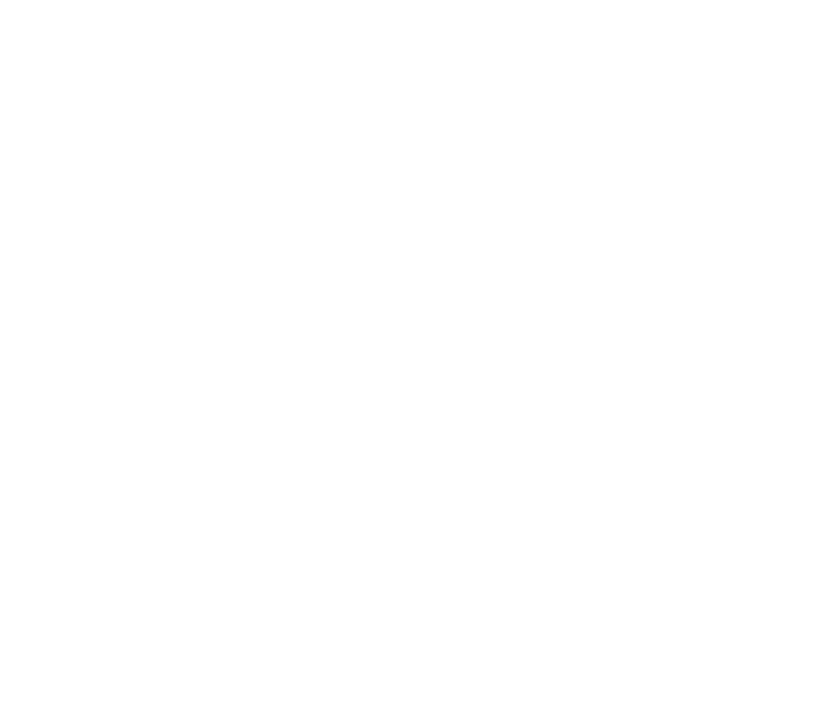
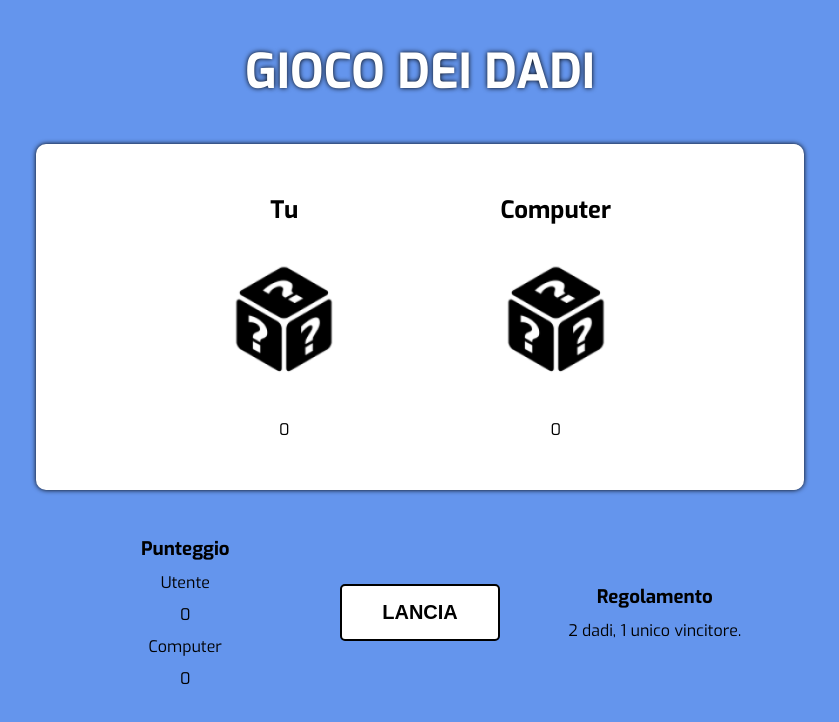
Before and after one commit to carmine-bonavoglia/js-mail-dadi, a plain HTML site: page Dadi/index.html in a window 1280 px wide. Shown: the whole page, without its empty margins (220-1059 px from the left). Drawn offline with Linux system fonts and the light colour scheme.

Commit message:
Dadi HTML + CSS

```diff
--- a/Dadi/css/style.css
+++ b/Dadi/css/style.css
@@ -0,0 +1,66 @@
+*{
+    margin: 0;
+    padding: 0;
+    box-sizing: border-box;
+}
+
+body{
+    background-color: cornflowerblue;
+    text-align: center;
+    font-family: 'Exo', sans-serif;
+}
+
+.container{
+    width: 60%;
+    margin: 0 auto;
+    text-align: center;
+    padding: 50px;
+    background: white;
+    border-radius: 10px;
+    box-shadow: 0px 0px 5px black;
+}
+
+h1{
+    text-transform: uppercase;
+    color: white;
+    font-weight: 700;
+    font-size: 48px;
+    margin: 40px;
+    text-shadow: 0px 0px 5px black;
+}
+
+/* Box Dadi */
+.box-dado{
+    width: 40%;
+    display: inline-block;
+}
+
+img{
+    margin: 30px;
+}
+
+/* /Box Dadi */
+
+/* Box Punteggio */
+.container-2{
+    width: 60%;
+    margin: 40px auto;
+}
+
+.box-regolamento{
+    width: 30%;
+    display: inline-block;
+    vertical-align: middle;
+    line-height: 2;
+}
+
+button{
+    background-color: white;
+    padding: 15px 40px;
+    border: 2px solid black;
+    border-radius: 5px;
+    font-weight: 600;
+    text-transform: uppercase;
+    font-size: 20px;
+}
+/* /Box Punteggio */
--- a/Dadi/index.html
+++ b/Dadi/index.html
@@ -5,10 +5,43 @@
     <meta charset="UTF-8">
     <meta http-equiv="X-UA-Compatible" content="IE=edge">
     <meta name="viewport" content="width=device-width, initial-scale=1.0">
-    <title>Document</title>
+    <title>Gioco dei Dadi</title>
+    <link rel="stylesheet" href="css/style.css">
+    <link rel="preconnect" href="https://fonts.gstatic.com">
+    <link href="https://fonts.googleapis.com/css2?family=Exo:wght@400;700&display=swap" rel="stylesheet">
 </head>
 
 <body>
+    <h1>Gioco dei dadi</h1>
+    <div class="container">
+        <div class="box-dado">
+            <h2>Tu</h2>
+            <img src="pngRandom.png" alt="#">
+            <p id="punteggio-utente">0</p>
+        </div>
+        <div class="box-dado">
+            <h2>Computer</h2>
+            <img src="pngRandom.png" alt="#">
+            <p id="punteggio-computer">0</p>
+        </div>
+    </div>
+    <div class="container-2">
+        <div class="box-regolamento">
+            <h3>Punteggio</h3>
+            <p>Utente</p>
+            <p id="punteggio-utente">0</p>
+            <p>Computer</p>
+            <p id="punteggio-computer">0</p>
+        </div>
+        <div class="box-regolamento">
+            <button id="lancio">Lancia</button>
+        </div>
+        <div class="box-regolamento">
+            <h3>Regolamento</h3>
+            <p>2 dadi, 1 unico vincitore.</p>
+        </div>
+
+    </div>
 
     <script src="js/script.js"></script>
 </body>
```
Also changed, not shown: Mail/index.html (+4 -2 lines), Dadi/1.png (added), Dadi/1pc.png (added), Dadi/2.png (added), Dadi/2pc.png (added), Dadi/3.png (added), Dadi/3pc.png (added), Dadi/4.png (added), Dadi/4pc.png (added), Dadi/5.png (added), Dadi/5pc.png (added), Dadi/6.png (added), Dadi/6pc.png (added), Dadi/pngRandom.png (added).
